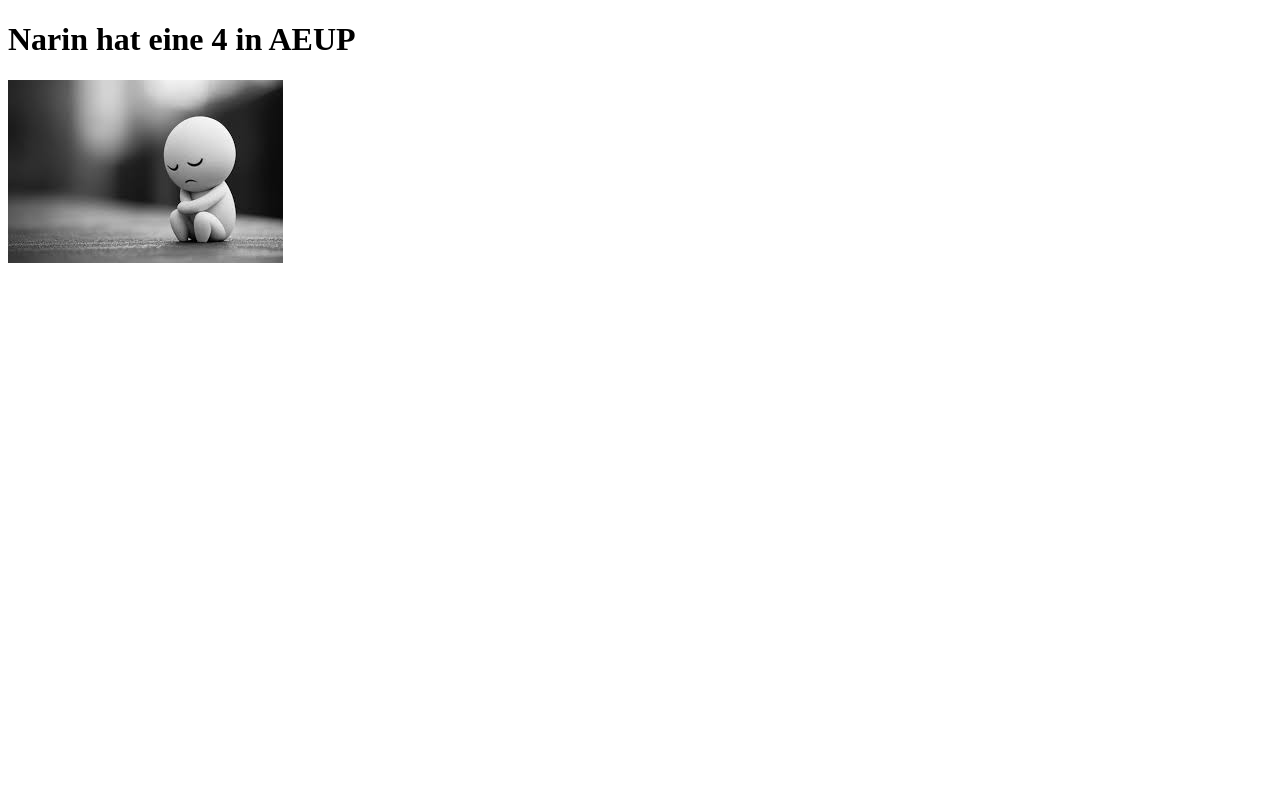
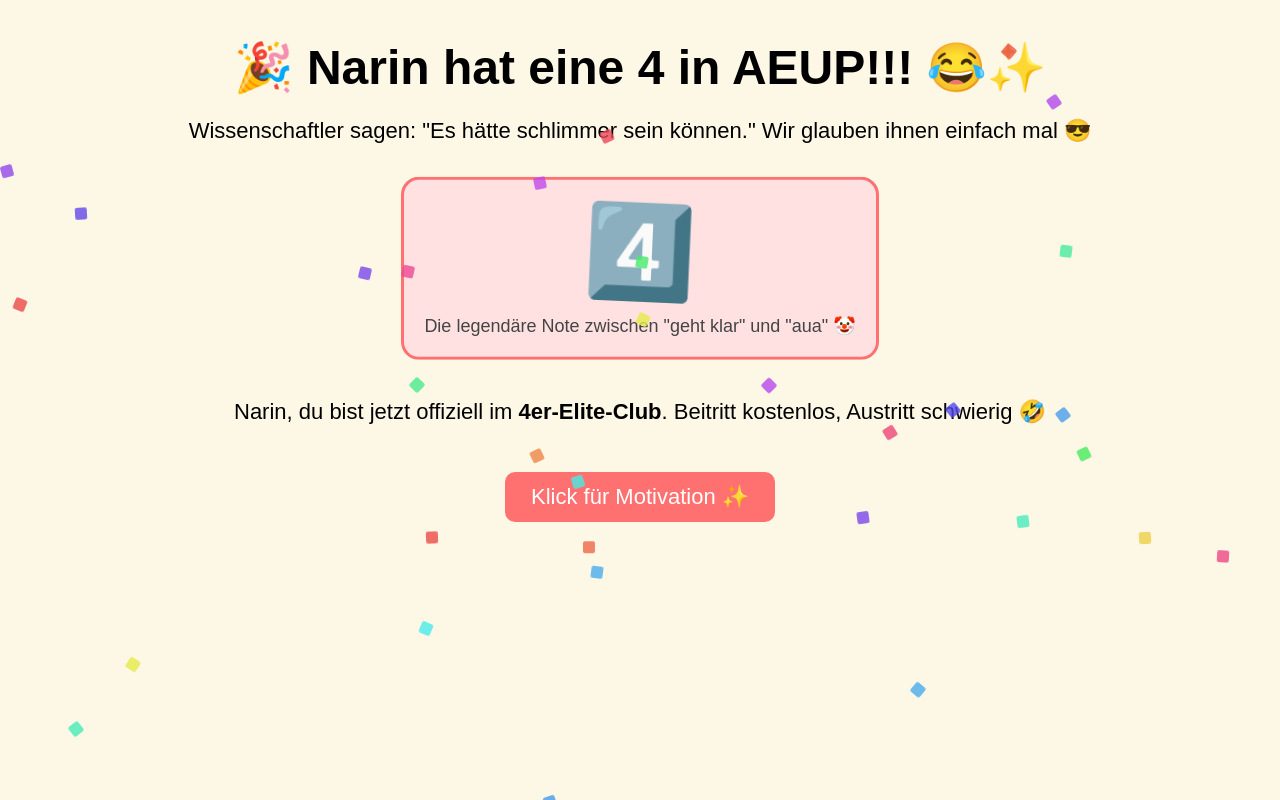
Before and after one commit to Flo781/webseite, a plain HTML site: page index.html in a window 1280 px wide. Drawn offline with Linux system fonts and the light colour scheme.

Commit message:
Add files via upload

```diff
--- a/index.html
+++ b/index.html
@@ -1,12 +1,127 @@
-<!DOCTYPE html>
-<html lang="en">
+<!doctype html>
+<html lang="de">
 <head>
-    <meta charset="UTF-8">
-    <meta name="viewport" content="width=device-width, initial-scale=1.0">
-    <title>Document</title>
+  <meta charset="utf-8" />
+  <title>Narin hat 'ne 4 in AEUP 😂✨</title>
+  <style>
+    body{
+      font-family:Arial, sans-serif;
+      background:#fdf7e6;
+      margin:40px;
+      text-align:center;
+      overflow-x:hidden;
+    }
+    h1{
+      font-size:48px;
+      margin-bottom:10px;
+      animation: pop 0.7s ease forwards;
+    }
+    p{font-size:22px}
+
+    /* Box */
+    .box{
+      background:#ffe1e1;
+      padding:20px;
+      border-radius:18px;
+      display:inline-block;
+      margin-top:20px;
+      border:3px solid #ff7070;
+      animation: float 3s ease-in-out infinite;
+    }
+
+    .big{
+      font-size:90px;
+      font-weight:bold;
+      color:#ff3b3b;
+      animation: wobble 1.5s infinite;
+    }
+
+    .small{font-size:18px;color:#444;margin-top:10px}
+
+    .button{
+      margin-top:25px;
+      font-size:22px;
+      padding:12px 26px;
+      border:none;
+      border-radius:10px;
+      background:#ff7070;
+      color:white;
+      cursor:pointer;
+      transition:0.2s;
+      animation: pop 0.6s ease forwards;
+    }
+    .button:hover{
+      transform:scale(1.1);
+      background:#ff3b3b;
+    }
+
+    /* ANIMATIONEN */
+    @keyframes wobble{
+      0%{transform:rotate(0deg)}
+      25%{transform:rotate(6deg)}
+      50%{transform:rotate(0deg)}
+      75%{transform:rotate(-6deg)}
+      100%{transform:rotate(0deg)}
+    }
+
+    @keyframes float{
+      0%{transform:translateY(0)}
+      50%{transform:translateY(-12px)}
+      100%{transform:translateY(0)}
+    }
+
+    @keyframes pop{
+      0%{transform:scale(0.5); opacity:0}
+      100%{transform:scale(1); opacity:1}
+    }
+
+    @keyframes confettiFall{
+      0%{transform:translateY(-50vh) rotate(0deg)}
+      100%{transform:translateY(110vh) rotate(360deg)}
+    }
+
+    .confetti{
+      position:fixed;
+      top:-20px;
+      width:12px;
+      height:12px;
+      background:red;
+      opacity:0.8;
+      animation:confettiFall linear infinite;
+      border-radius:2px;
+    }
+  </style>
 </head>
 <body>
-    <h1>Narin hat eine 4 in AEUP</h1>
-    <img src="image.png" alt="">
+
+  <h1>🎉 Narin hat eine 4 in AEUP!!! 😂✨</h1>
+  <p>Wissenschaftler sagen: "Es hätte schlimmer sein können." Wir glauben ihnen einfach mal 😎</p>
+
+  <div class="box">
+    <div class="big">4️⃣</div>
+    <div class="small">Die legendäre Note zwischen "geht klar" und "aua" 🤡</div>
+  </div>
+
+  <p style="margin-top:30px">Narin, du bist jetzt offiziell im <strong>4er-Elite-Club</strong>. Beitritt kostenlos, Austritt schwierig 🤣</p>
+
+  <button class="button" onclick="message()">Klick für Motivation ✨</button>
+
+  <script>
+    function message(){
+      alert('Narin, Kopf hoch – 4 heute, 3 morgen, 1 irgendwann vielleicht 😂');
+    }
+
+    // Konfetti erstellen
+    for(let i = 0; i < 50; i++){
+      let c = document.createElement('div');
+      c.className = 'confetti';
+      c.style.left = Math.random()*100 + 'vw';
+      c.style.background = `hsl(${Math.random()*360}, 80%, 60%)`;
+      c.style.animationDuration = (Math.random()*3+2) + 's';
+      c.style.animationDelay = Math.random()*3 + 's';
+      document.body.appendChild(c);
+    }
+  </script>
+
 </body>
 </html>
```
